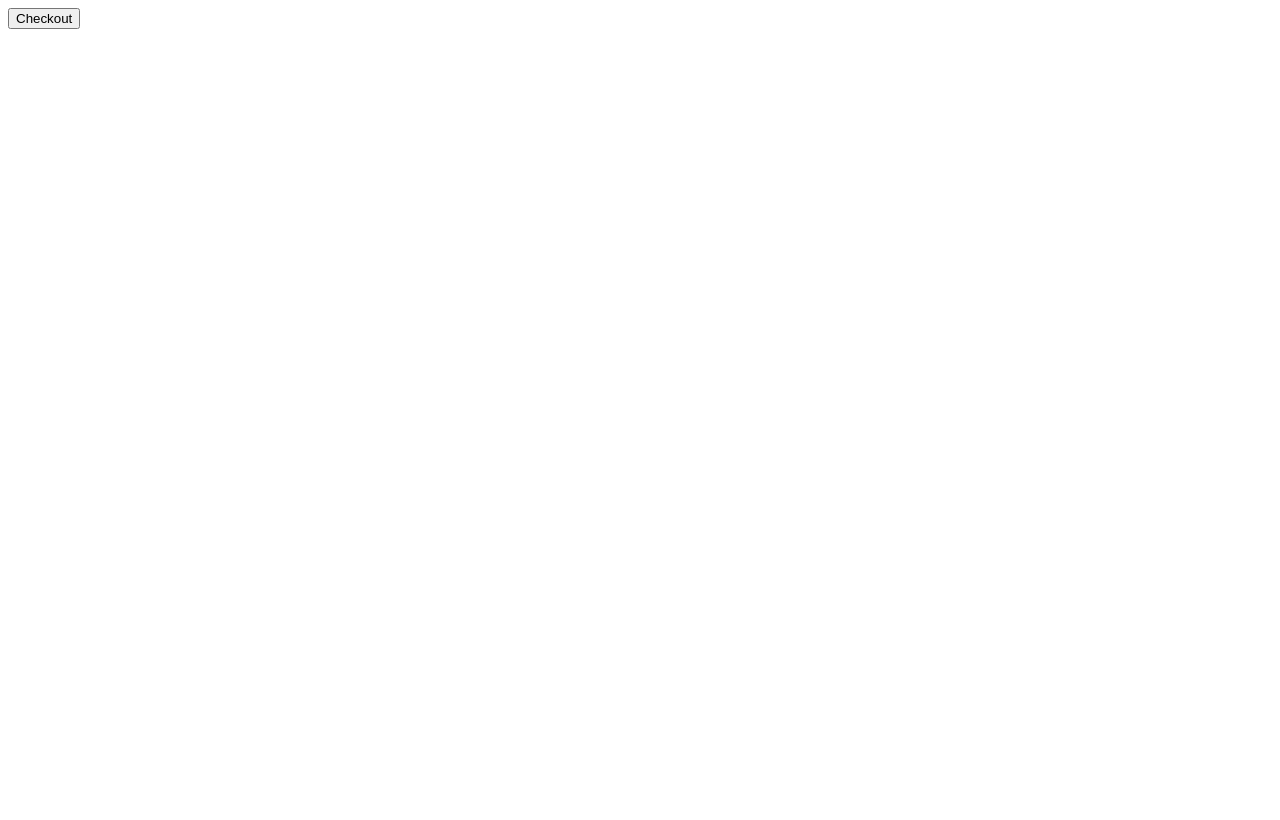
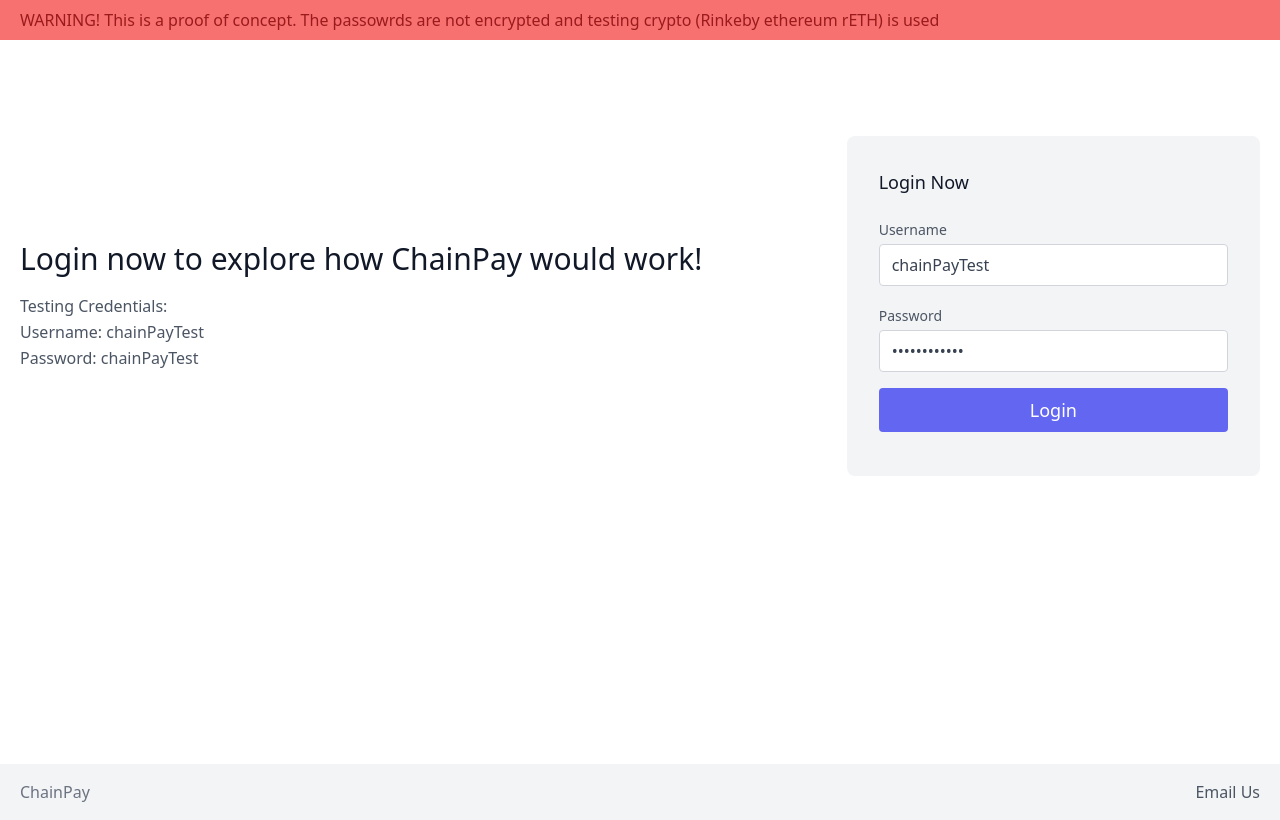
Before and after one commit to KarAshutosh/simple-node-js-resources, a plain HTML site: page stripe-checkout-v0.1/client/index.html in a window 1280 px wide. Drawn offline with nearby package versions, Linux system fonts and the light colour scheme.

Commit message:
Update index.html

```diff
--- a/stripe-checkout-v0.1/client/index.html
+++ b/stripe-checkout-v0.1/client/index.html
@@ -1,13 +1,107 @@
 <!DOCTYPE html>
 <html lang="en">
 <head>
-  <meta charset="UTF-8">
-  <meta http-equiv="X-UA-Compatible" content="IE=edge">
-  <meta name="viewport" content="width=device-width, initial-scale=1.0">
-  <title>Document</title>
-  <script src="script.js" defer></script>
+    <meta charset="UTF-8">
+    <meta http-equiv="X-UA-Compatible" content="IE=edge">
+    <meta name="viewport" content="width=device-width, initial-scale=1.0">
+    <link href="https://unpkg.com/tailwindcss@^1.0/dist/tailwind.min.css" rel="stylesheet">
+
+    <script src = "index.js" defer></script>
+    <!-- <script src = "router.js" defer></script> -->
+
+    <title>ChainPay POC</title>
 </head>
 <body>
-  <button>Checkout</button>
+
+    <header class="text-red-800 bg-red-400 body-font">
+        <div class="container mx-auto flex flex-wrap p-2 flex-col md:flex-row items-center">
+
+            <a class="flex title-font font-medium items-center text-gray-900 mb-4 md:mb-0">
+                <span class="ml-3 text-xl"></span>
+            </a>
+
+            <nav class="flex items-center mb-4 md:mb-0">
+                <a class="mr-5 hover:text-gray-900"> WARNING! This is a proof of concept. The passowrds are not encrypted and testing crypto (Rinkeby ethereum rETH) is used</a>
+            </nav>
+
+        </div>
+    </header>
+
+    <section class="text-gray-600 body-font">
+        <div class="container px-5 py-24 mx-auto flex flex-wrap items-center">
+            <div class="lg:w-3/5 md:w-1/2 md:pr-16 lg:pr-0 pr-0">
+                <h1 class="title-font font-medium text-3xl text-gray-900">Login now to explore how ChainPay would work!</h1>
+                <p class="leading-relaxed mt-4">Testing Credentials: <br>Username: chainPayTest<br>Password: chainPayTest</p>
+            </div>
+
+            <div class="lg:w-2/6 md:w-1/2 bg-gray-100 rounded-lg p-8 flex flex-col md:ml-auto w-full mt-10 md:mt-0">
+
+                <h2 class="text-gray-900 text-lg font-medium title-font mb-5">Login Now</h2>
+
+                <div class="relative mb-4">
+                <label for="username" class="leading-7 text-sm text-gray-600" >Username</label>
+                <input type="text" id="usernameIn" name="username" class="w-full bg-white rounded border border-gray-300 focus:border-indigo-500 focus:ring-2 focus:ring-indigo-200 text-base outline-none text-gray-700 py-1 px-3 leading-8 transition-colors duration-200 ease-in-out" value = "chainPayTest">
+                </div>
+
+                <div class="relative mb-4">
+                <label for="passwordIn" class="leading-7 text-sm text-gray-600">Password</label>
+                <input type="password" id="passwordIn" name="passwordIn" class="w-full bg-white rounded border border-gray-300 focus:border-indigo-500 focus:ring-2 focus:ring-indigo-200 text-base outline-none text-gray-700 py-1 px-3 leading-8 transition-colors duration-200 ease-in-out" value = "chainPayTest">
+                </div>
+
+                <button id = "login-btn" class="text-white bg-indigo-500 border-0 py-2 px-8 focus:outline-none hover:bg-indigo-600 rounded text-lg">Login</button>
+                <p class="text-xs text-red-500 mt-3" id = "login-error"></p>
+            </div>
+
+        </div>
+    </section>
+
+
+    <footer class="text-gray-600 body-font">
+        <div class="container px-5 py-24 mx-auto flex md:items-center lg:items-start md:flex-row md:flex-nowrap flex-wrap flex-col">
+            <div class="w-64 flex-shrink-0 md:mx-0 mx-auto text-center md:text-left">
+
+                </div>
+                <div class="flex-grow flex flex-wrap md:pl-20 -mb-10 md:mt-0 mt-10 md:text-left text-center">
+
+                </div>
+
+                </div>
+                <div class="bg-gray-100">
+                <div class="container mx-auto py-4 px-5 flex flex-wrap flex-col sm:flex-row">
+                    <p class="text-gray-500 text-large text-center sm:text-left">ChainPay
+                    <a href="" rel="noopener noreferrer" class="text-gray-600 ml-1" target="_blank"></a>
+                    </p>
+                    <span class="inline-flex sm:ml-auto sm:mt-0 mt-2 justify-center sm:justify-start">
+                    <a class="text-gray-500">
+                        <!-- <svg fill="currentColor" stroke-linecap="round" stroke-linejoin="round" stroke-width="2" class="w-5 h-5" viewBox="0 0 24 24"> -->
+                        <!-- <path d="M18 2h-3a5 5 0 00-5 5v3H7v4h3v8h4v-8h3l1-4h-4V7a1 1 0 011-1h3z"></path> -->
+                        <!-- </svg> -->
+                        <a href="mailto:karanamashutosh@gmail.com?body=Hi%20there%2C%20I%20was%20browsing%20your%20website%20and%20wanted%20to%20connect.&amp;subject=ChainPay" class="text-gray-600 hover:text-gray-800">
+                            Email Us
+                        </a>
+                    </a>
+                    <!-- <a class="ml-3 text-gray-500">
+                        <svg fill="currentColor" stroke-linecap="round" stroke-linejoin="round" stroke-width="2" class="w-5 h-5" viewBox="0 0 24 24">
+                        <path d="M23 3a10.9 10.9 0 01-3.14 1.53 4.48 4.48 0 00-7.86 3v1A10.66 10.66 0 013 4s-4 9 5 13a11.64 11.64 0 01-7 2c9 5 20 0 20-11.5a4.5 4.5 0 00-.08-.83A7.72 7.72 0 0023 3z"></path>
+                        </svg>
+                    </a>
+                    <a class="ml-3 text-gray-500">
+                        <svg fill="none" stroke="currentColor" stroke-linecap="round" stroke-linejoin="round" stroke-width="2" class="w-5 h-5" viewBox="0 0 24 24">
+                        <rect width="20" height="20" x="2" y="2" rx="5" ry="5"></rect>
+                        <path d="M16 11.37A4 4 0 1112.63 8 4 4 0 0116 11.37zm1.5-4.87h.01"></path>
+                        </svg>
+                    </a> -->
+                    <!-- <a class="ml-3 text-gray-500">
+                        <svg fill="currentColor" stroke="currentColor" stroke-linecap="round" stroke-linejoin="round" stroke-width="0" class="w-5 h-5" viewBox="0 0 24 24">
+                        <path stroke="none" d="M16 8a6 6 0 016 6v7h-4v-7a2 2 0 00-2-2 2 2 0 00-2 2v7h-4v-7a6 6 0 016-6zM2 9h4v12H2z"></path>
+                        <circle cx="4" cy="4" r="2" stroke="none"></circle>
+                        </svg>
+                    </a> -->
+                    </span>
+                    </div>
+            </div>
+      </footer>
+
+
 </body>
 </html>
```
